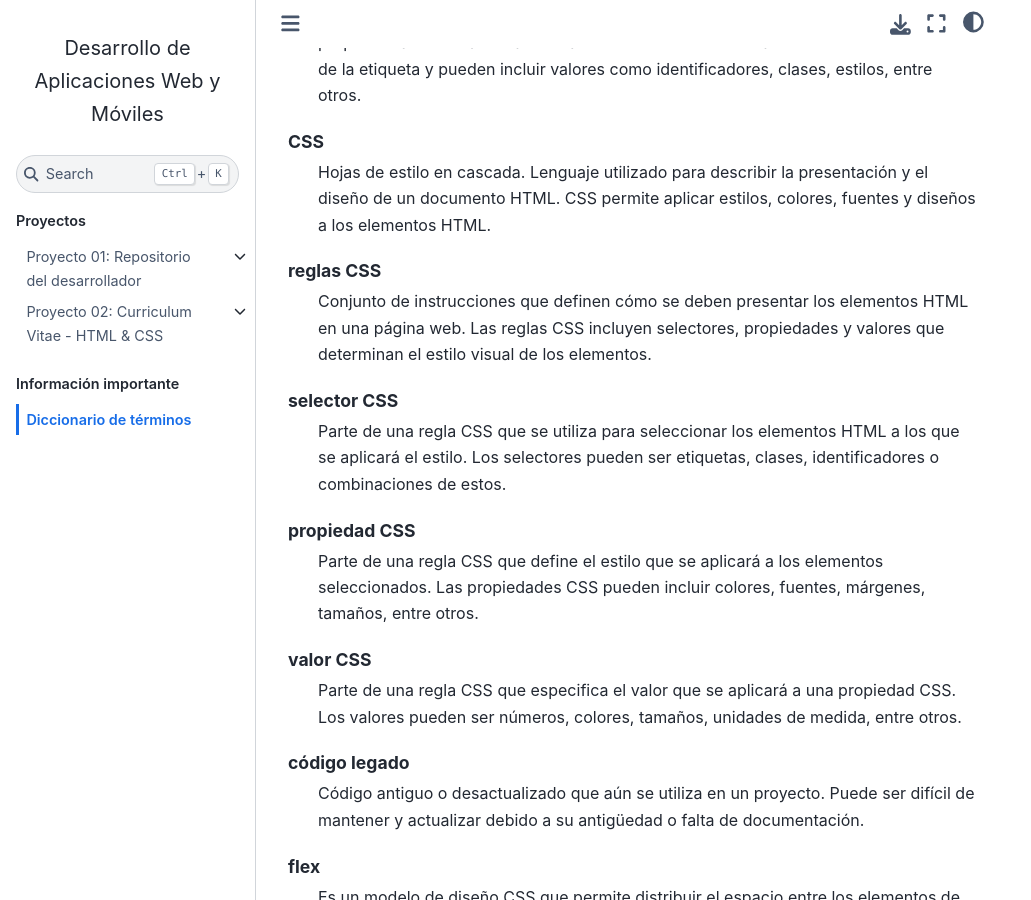
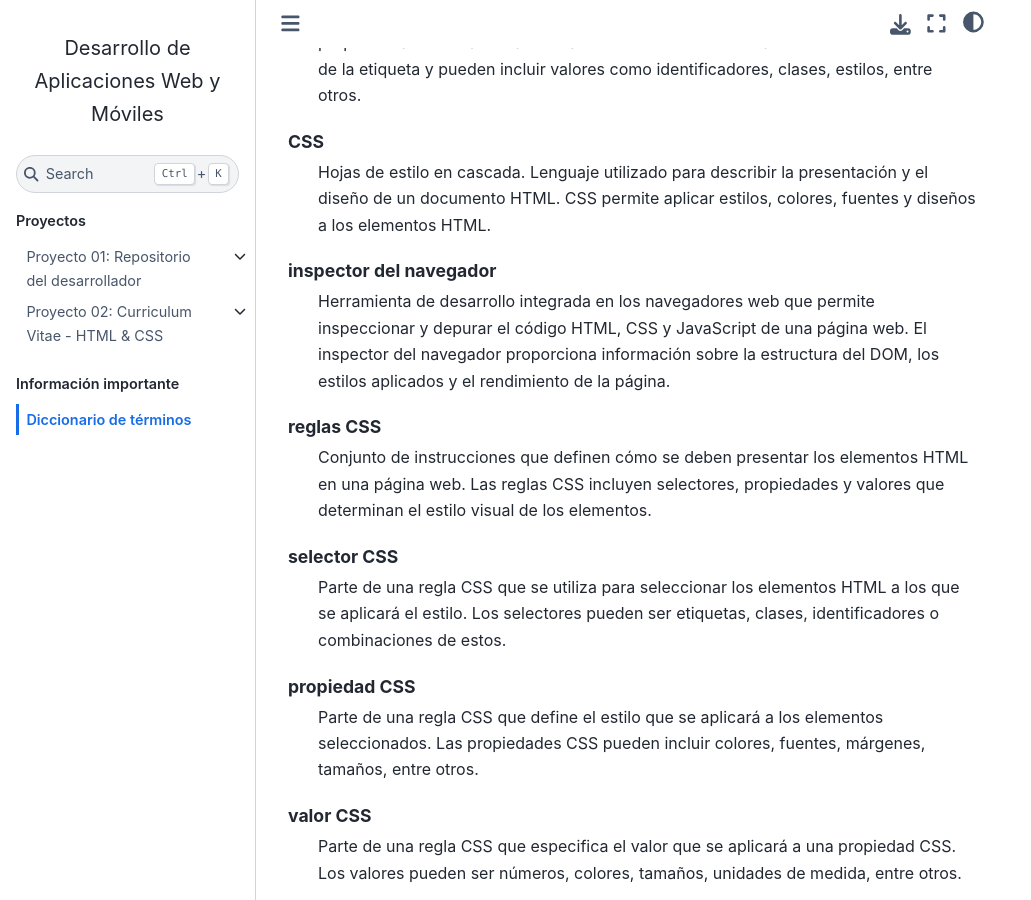
Before and after one commit to DAWMFIEC/DAWM-AI, a Sphinx documentation site: the page built from docs/source/informacion/diccionario.rst, in a window 1280 px wide and 900 px high, scrolled down 2600 px. Shown: the whole window, without its empty margins (0-1031 px from the left). Built offline with Sphinx 7.4.7 and the Sphinx Book theme 1.1.4, drawn with Linux system fonts in a browser that asks for light colours; pages that are not in the unit, such as notebooks, are missing from menus.

Commit message:
inspector del navegador

```diff
--- a/docs/source/guias/guia04.rst
+++ b/docs/source/guias/guia04.rst
@@ -75,7 +75,8 @@ Reglas CSS - I
 
         }
 
-1. Compruebe la vista previa del resultado en el navegador.
+2. Compruebe la vista previa del resultado en el navegador.
+3. Utilice el :term:`inspector del navegador` para verificar que las reglas CSS se aplican correctamente a los elementos HTML.
 
 Reglas CSS - II
 ---------------
--- a/docs/source/informacion/diccionario.rst
+++ b/docs/source/informacion/diccionario.rst
@@ -74,6 +74,9 @@ Diccionario de términos
     CSS
         Hojas de estilo en cascada. Lenguaje utilizado para describir la presentación y el diseño de un documento HTML. CSS permite aplicar estilos, colores, fuentes y diseños a los elementos HTML.
 
+    inspector del navegador
+        Herramienta de desarrollo integrada en los navegadores web que permite inspeccionar y depurar el código HTML, CSS y JavaScript de una página web. El inspector del navegador proporciona información sobre la estructura del DOM, los estilos aplicados y el rendimiento de la página.
+
     reglas CSS
         Conjunto de instrucciones que definen cómo se deben presentar los elementos HTML en una página web. Las reglas CSS incluyen selectores, propiedades y valores que determinan el estilo visual de los elementos.
 
```
